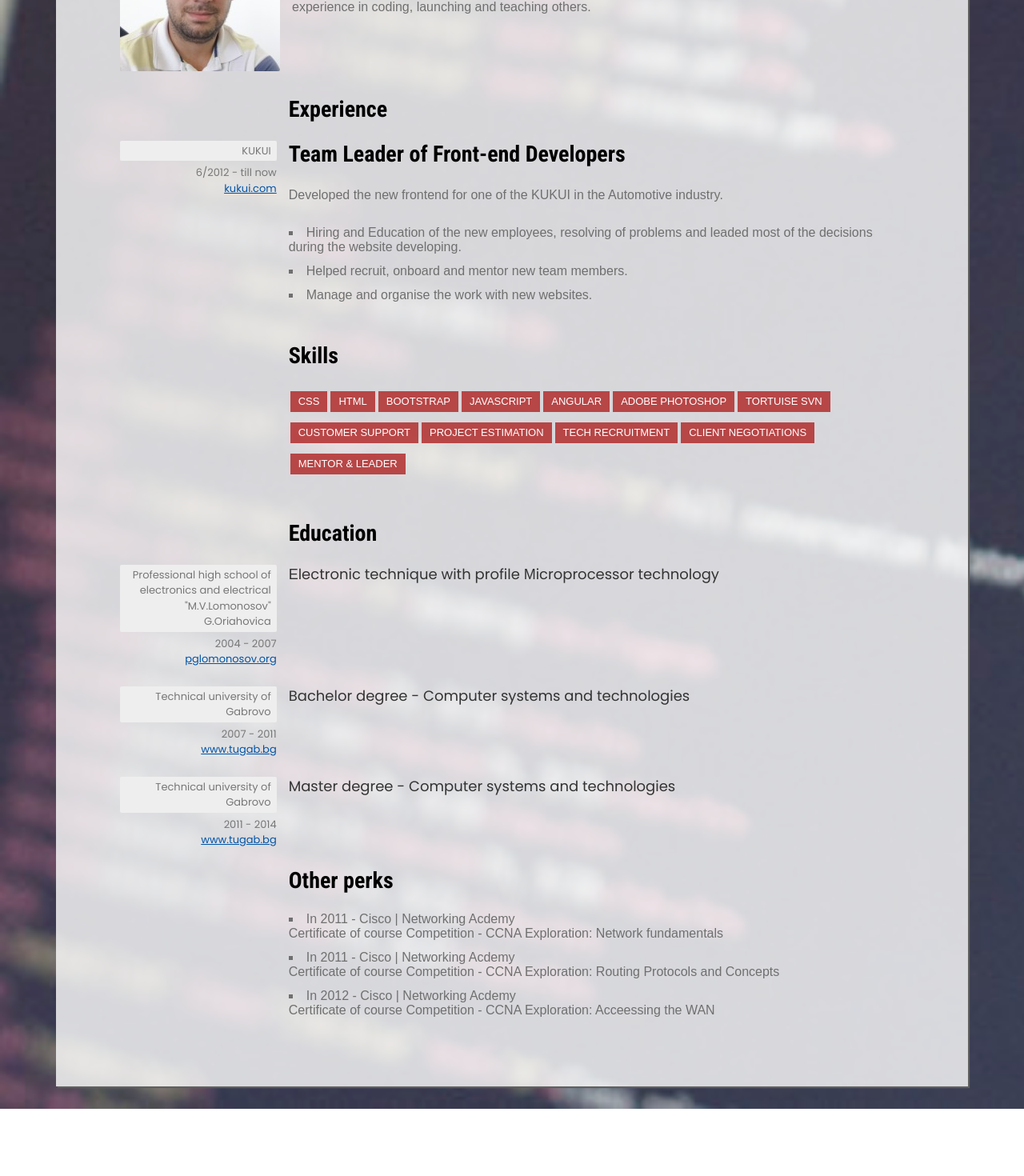
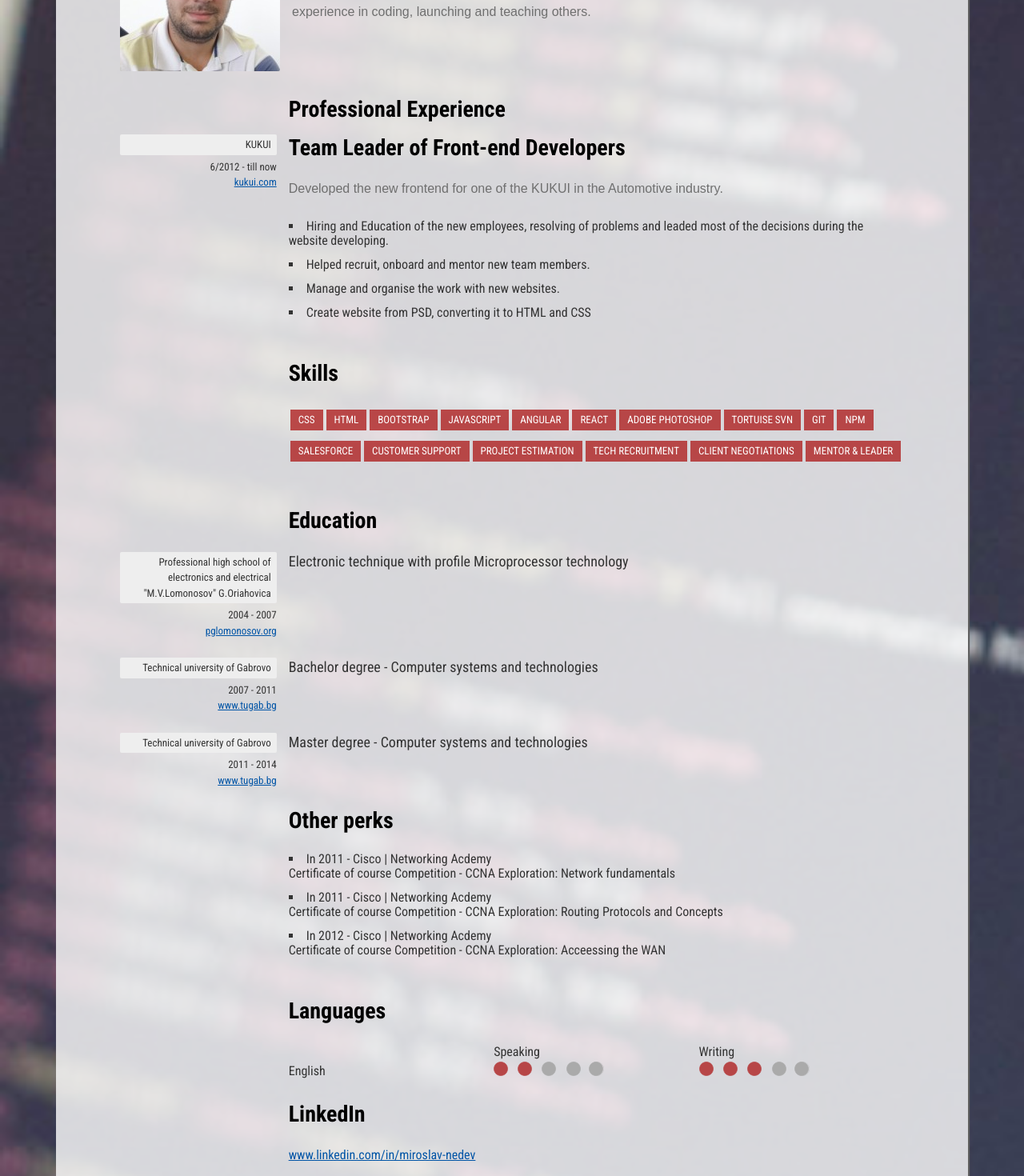
Before and after one commit to Miroslav6/mnportfolio, a React (Create React App) app: page / in a window 1280 px wide. Shown: the part 1260-2730 px from the top of the page at 80% size. Before the commit the page ends 2646 px from the top, so only its background shows below. Built offline with nearby package versions, Linux system fonts and the light colour scheme.

Commit message:
Optimize

```diff
--- a/public/css/site.css
+++ b/public/css/site.css
@@ -97,21 +97,6 @@ p{
      color: gray;
  }
  abbr:hover { cursor: help; }
-
- /* drop cap */
- .drop-cap:first-letter {
-     float: left;
-     margin: 0;
-     padding: 14px 6px 0 0;
-     font-size: 84px;
-     font-family: /* Copperplate */ 'opensans-bold', sans-serif;
-    line-height: 60px;
-     text-indent: 0;
-     background: transparent;
-     color: inherit;
- }
-
- hr { border: solid #E3E3E3; border-width: 1px 0 0; clear: both; margin: 11px 0 30px; height: 0; }
 
 
  /*  3. Links  ------------------------------------------------------- */
--- a/src/App.css
+++ b/src/App.css
@@ -56,21 +56,33 @@ input{
 }
 
 .entry-content * * {
-font-size:1em
+font-size:1em;
+font-family:'Roboto Condensed';
+color: #333;
  }
+
  .entry-content h1,
- .entry-content h2 {
+ .entry-content h2,
+ .entry-content h3,
+ .entry-content h4,
+ .entry-content h5,
+ .entry-content h6 {
     color:#000;
-    font-family:'Roboto Condensed';
-    font-weight:bold;
+    font-weight:700;
     line-height:1.2em
  }
+
+.entry-content h1 { font-size: 2.25rem; }
+ .entry-content h2 { font-size: 1.75em; }
+ .entry-content h3 { font-size: 1.5em; }
+ .entry-content h4 { font-size: 1.25em; }
+ .entry-content h5 { font-size: .83em; }
+ .entry-content h6 { font-size: .75em; }
+
  .entry-content h3,
  .entry-content h4 {
 margin-bottom:.8em;
 color:#000;
-font-family:'Roboto Condensed';
-font-weight:bold;
 font-size:1.75em;
 line-height:1.2em
  }
@@ -78,8 +90,7 @@ line-height:1.2em
  .entry-content h6 {
 margin-bottom:.4em;
 color:#000;
-font-family:'Roboto Condensed';
-font-weight:bold;
+
 font-size:1.5em;
 line-height:1.2em
  }
@@ -545,9 +556,7 @@ color: #fff;
 
 .cv-header-name {
 text-transform: uppercase;
- font-weight: 500;
- font-size: 30px;
- line-height: 1;
+line-height: 1;
  color: #BB1E1E;
  -webkit-font-smoothing: antialiased;
 }
@@ -555,7 +564,6 @@ text-transform: uppercase;
 .cv-header-subname {
  display: block;
  text-transform: none;
- font-size: 24px;
  font-weight: 300;
  margin-bottom: 5px;
  color: #777;
@@ -585,7 +593,6 @@ text-transform: uppercase;
 
 .cv-section-title {
  color: #BB1E1E;
- font-size: 24px;
  font-weight: 300;
  padding-left: 21.5%;
  margin-bottom: 15px;
@@ -661,3 +668,12 @@ text-transform: uppercase;
 }
 
 /*#endregion */
+
+.table-header,
+.table-row {
+  display: flex;
+}
+
+.table-col-1 {
+  flex: 1;        /* distributes space on the line equally among items */
+}
--- a/src/App.js
+++ b/src/App.js
@@ -1,5 +1,7 @@
 import './App.css';
 import AvatarImgSrc from './Files/Images/me.jpg';
+import Rating2 from './Files/Images/rating-2.png';
+import Rating3 from './Files/Images/rating-3.png';
 
 
 function App() {
@@ -34,7 +36,7 @@ function App() {
         </div>
 
         <div className="cv-section">
-      <h3 className="cv-section-title">Experience</h3>
+          <h2 className="cv-section-title">Professional Experience</h2>
           <div className="cv-section-content">
             <div className="cv-timeline">
 
@@ -51,6 +53,7 @@ function App() {
                     <li>Hiring and Education of the new employees, resolving of problems and leaded most of the decisions during the website developing.</li>
                     <li>Helped recruit, onboard and mentor new team members.</li>
                     <li>Manage and organise the work with new websites.</li>
+                    <li>Create website from PSD, converting it to HTML and CSS</li>
                   </ul>
                 </div>
               </div>
@@ -63,18 +66,22 @@ function App() {
           <h3 className="cv-section-title">Skills</h3>
           <div className="cv-section-content cv-section-content--indented">
             <ul className="cv-tech-tags tech-tags">
-          <li><a  rel='nofollow' target='_blank'>CSS</a></li>
-          <li><a  rel='nofollow' target='_blank'>HTML</a></li>
-          <li><a  rel='nofollow' target='_blank'>Bootstrap</a></li>
-          <li><a  rel='nofollow' target='_blank'>JavaScript</a></li>
-          <li><a  rel='nofollow' target='_blank'>Angular</a></li>
-          <li><a  rel='nofollow' target='_blank'>Adobe Photoshop</a></li>
-          <li><a  rel='nofollow' target='_blank'>Tortuise SVN</a></li>
-          <li><a  rel='nofollow' target='_blank'>Customer support</a></li>
-          <li><a  rel='nofollow' target='_blank'>Project estimation</a></li>
-          <li><a  rel='nofollow' target='_blank'>Tech recruitment</a></li>
-          <li><a  rel='nofollow' target='_blank'>Client negotiations</a></li>
-          <li><a  rel='nofollow' target='_blank'>Mentor & Leader</a></li>
+              <li><a rel='nofollow' target='_blank'>CSS</a></li>
+              <li><a rel='nofollow' target='_blank'>HTML</a></li>
+              <li><a rel='nofollow' target='_blank'>Bootstrap</a></li>
+              <li><a rel='nofollow' target='_blank'>JavaScript</a></li>
+              <li><a rel='nofollow' target='_blank'>Angular</a></li>
+              <li><a rel='nofollow' target='_blank'>React</a></li>
+              <li><a rel='nofollow' target='_blank'>Adobe Photoshop</a></li>
+              <li><a rel='nofollow' target='_blank'>Tortuise SVN</a></li>
+              <li><a rel='nofollow' target='_blank'>Git</a></li>
+              <li><a rel='nofollow' target='_blank'>NPM</a></li>
+              <li><a rel='nofollow' target='_blank'>SalesForce</a></li>
+              <li><a rel='nofollow' target='_blank'>Customer support</a></li>
+              <li><a rel='nofollow' target='_blank'>Project estimation</a></li>
+              <li><a rel='nofollow' target='_blank'>Tech recruitment</a></li>
+              <li><a rel='nofollow' target='_blank'>Client negotiations</a></li>
+              <li><a rel='nofollow' target='_blank'>Mentor & Leader</a></li>
             </ul>
           </div>
         </div>
@@ -147,7 +154,29 @@ function App() {
             </ul>
           </div>
         </div>
-
+        <div className="cv-section">
+          <h3 className="cv-section-title">Languages</h3>
+          <div className="cv-section-content cv-section-content--indented">
+          <section>
+          <div className="table-header">
+            <div class="table-col-1"></div>
+            <div class="table-col-1">Speaking</div>
+            <div class="table-col-1">Writing</div>
+          </div>
+          <div class="table-row">
+            <div class="table-col-1">English</div>
+            <div class="table-col-1"><img src={Rating2} alt="Rating" /></div>
+            <div class="table-col-1"><img src={Rating3} alt="Rating" /></div>
+          </div>
+        </section>
+          </div>
+        </div>
+        <div className="cv-section">
+          <h3 className="cv-section-title">LinkedIn</h3>
+          <div className="cv-section-content cv-section-content--indented">
+            <a href="https://www.linkedin.com/in/miroslav-nedev" target="blank">www.linkedin.com/in/miroslav-nedev</a>
+          </div>
+        </div>
       </div>
     </div>
   );
```
Also changed, not shown: src/Files/Images/rating-2.png (added), src/Files/Images/rating-3.png (added). Lines whose indentation alone changed are shown as unchanged.
